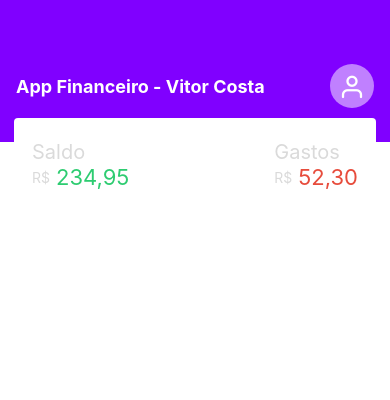
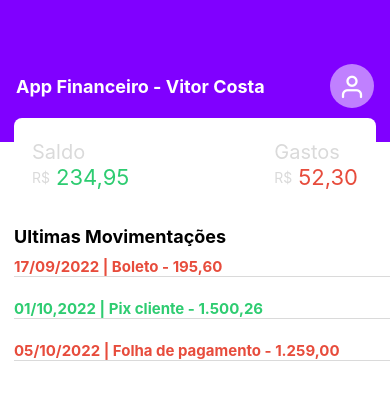
Before and after one commit to VitorCostaTI/app-financas, a React Native app: screen / in a window 390 px wide. Shown: the top 400 px of the page. Built offline with nearby package versions, Linux system fonts and the light colour scheme.

Commit message:
Movimentações

```diff
--- a/src/pages/Home/index.js
+++ b/src/pages/Home/index.js
@@ -1,14 +1,37 @@
-import React, { Component } from 'react';
-import { StyleSheet, Text, View, StatusBar, TouchableOpacity} from 'react-native';
+import React, { Component, useState } from 'react';
+import { StyleSheet, Text, View, StatusBar, TouchableOpacity, FlatList} from 'react-native';
 import { Feather } from '@expo/vector-icons';
 
-const statusBarHeight = StatusBar.currentHeight ? StatusBar.currentHeight + 22 : 64;
+const statusBarHeight = StatusBar.currentHeight ? StatusBar.currentHeight + 25 : 64;
+
+const list = [{
+  id: 1,
+  label: 'Boleto',
+  value: '195,60',
+  date: '17/09/2022',
+  type: 1, //despesas
+},
+{
+  id: 2,
+  label: 'Pix cliente',
+  value: '1.500,26',
+  date: '01/10,2022',
+  type: 2,
+},
+{
+  id: 3,
+  label: 'Folha de pagamento',
+  value: '1.259,00',
+  date: '05/10/2022',
+  type: 1, // Receitas / Entradas
+}];
 
 export default function Home() {
   return(
     <View style={styles.container}>
       <Header />
       <Baleance />
+      <Movement />
     </View>
   )
 }
@@ -33,24 +56,45 @@ class Baleance extends Component{
     return (
       <View style={styles.baleanceContainer}>
 
-        <View style={styles.item}>
+          <View style={styles.item}>
             <Text style={styles.itemTitle}>Saldo</Text>
             <View style={styles.contentBalenace}>
               <Text style={styles.currencySymbol}>R$</Text>
               <Text style={styles.balance}>234,95</Text>
             </View>
-        </View>
+          </View>
 
-        <View style={styles.item}>
+          <View style={styles.item}>
             <Text style={styles.itemTitle}>Gastos</Text>
             <View style={styles.contentBalenace}>
               <Text style={styles.currencySymbol}>R$</Text>
               <Text style={styles.expenses}>52,30</Text>
             </View>
-        </View>
+          </View>
 
       </View>
     );
+  }
+}
+
+class Movement extends Component{
+  render(){
+    return (
+      <View style={styles.movementContainer}>
+        <Text style={styles.lastBalance}>Ultimas Movimentações</Text>
+          <TouchableOpacity activeOpacity={0.9}>
+            <FlatList style={styles.list}
+              data={list} keyExtractor={ (item) => String(item.id)}
+              showsHorizontalScrollIndicator={false}
+              renderItem={ ({item}) =>
+                <Text style = {styles.listMovement}>
+                  <Text style = {item.type == 2 ? styles.positive : styles.negative}>{item.date} | {item.label} - {item.value}</Text>
+                </Text>
+              }>
+                </FlatList>
+          </TouchableOpacity>
+      </View>
+    )
   }
 }
 
@@ -88,7 +132,6 @@ const styles = StyleSheet.create({
   },
   baleanceContainer: {
     backgroundColor: "#fff",
-    flex: 1,
     flexDirection: 'row',
     justifyContent: 'space-between',
     paddingStart: 18,
@@ -96,9 +139,10 @@ const styles = StyleSheet.create({
     marginTop: -24,
     marginStart: 14,
     marginEnd: 14,
-    borderRadius: 4,
+    borderRadius: 8,
     paddingTop: 22,
-    paddingBottom: 22
+    paddingBottom: 22,
+    zIndex: 99
   },
   itemTitle: {
     fontSize: 20,
@@ -119,5 +163,34 @@ const styles = StyleSheet.create({
   expenses: {
     fontSize: 22,
     color: "#e74c3c"
+  },
+  lastBalance: {
+    fontWeight: 'bold',
+    fontSize: 18,
+    marginTop: 14,
+    marginLeft: 14,
+    marginRight: 14,
+  },
+  listMovement: {
+    marginTop: 10,
+    marginLeft: 14,
+    marginBottom: 12,
+    fontSize: 15,
+    fontWeight: 'bold',
+    borderBottomWidth: 1,
+    borderBottomColor: "#DADADA",
+  },
+  positive: {
+    color: "#2ecc71"
+  },
+  negative: {
+    color: "#e74c3c"
+  },
+  hidden: {
+    marginTop: 6,
+    width: 80,
+    height: 10,
+    backgroundColor: "#DADADA",
+    borderRadius: 8
   }
 })
```
